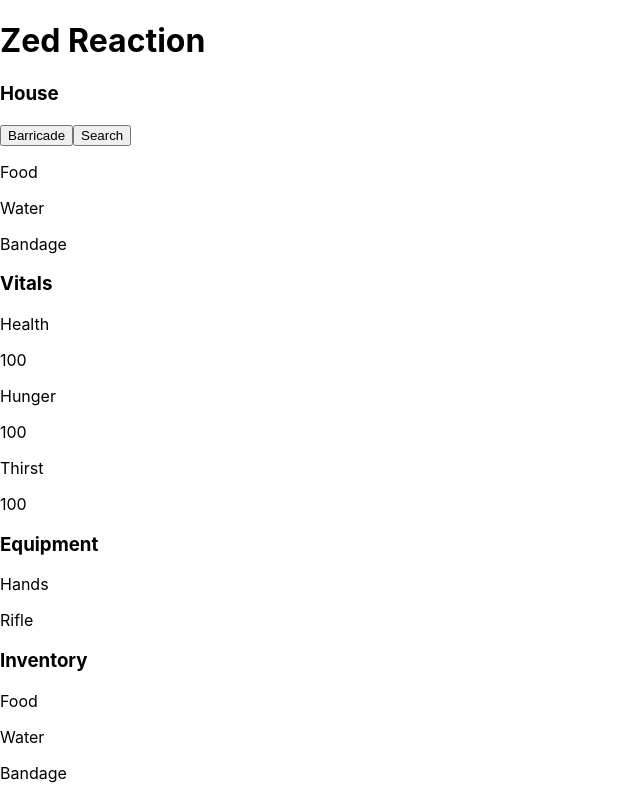
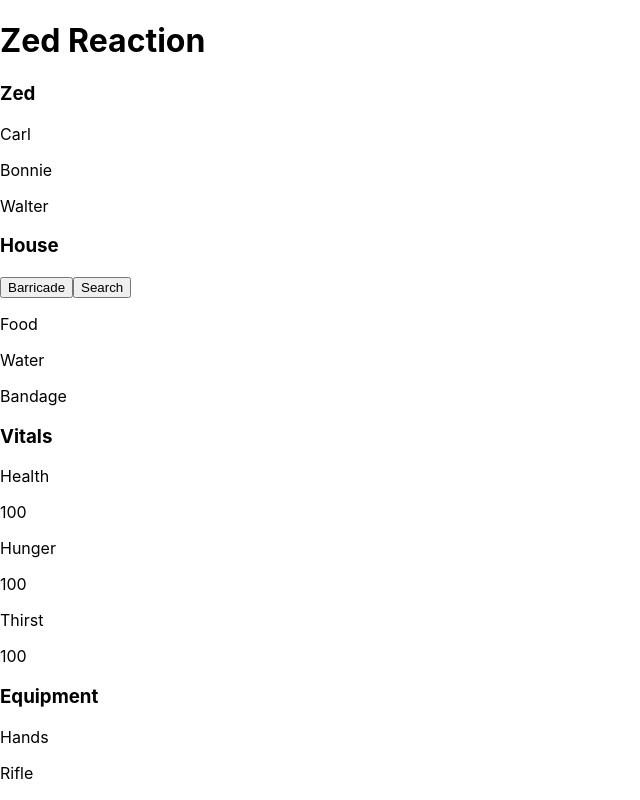
Before and after one commit to LouisSavoie/zed-reaction, a React (Create React App) app: page / in a window 1280 px wide. Shown: the top 800 px of the page, without its empty margins (0-640 px from the left). Built offline with nearby package versions, Linux system fonts and the light colour scheme.

Commit message:
add: zed component skeleton

```diff
--- a/src/App.js
+++ b/src/App.js
@@ -1,10 +1,12 @@
 import Player from "./components/Player";
 import House from "./components/House";
+import Zed from "./components/Zed";
 
 function App() {
   return (
     <div className="App">
       <h1>Zed Reaction</h1>
+      <Zed />
       <House />
       <Player />
     </div>
--- /dev/null
+++ b/src/components/Zed.js
@@ -0,0 +1,22 @@
+function Zed() {
+  return (
+    <div className="zed">
+      <div id="zed" className="info-frame">
+        <h3>Zed</h3>
+        <div id="zed-here" className="list">
+          <div className="item">
+            <p>Carl</p>
+          </div>
+          <div className="item">
+            <p>Bonnie</p>
+          </div>
+          <div className="item">
+            <p>Walter</p>
+          </div>
+        </div>
+      </div>
+    </div>
+  );
+}
+
+export default Zed;
```
